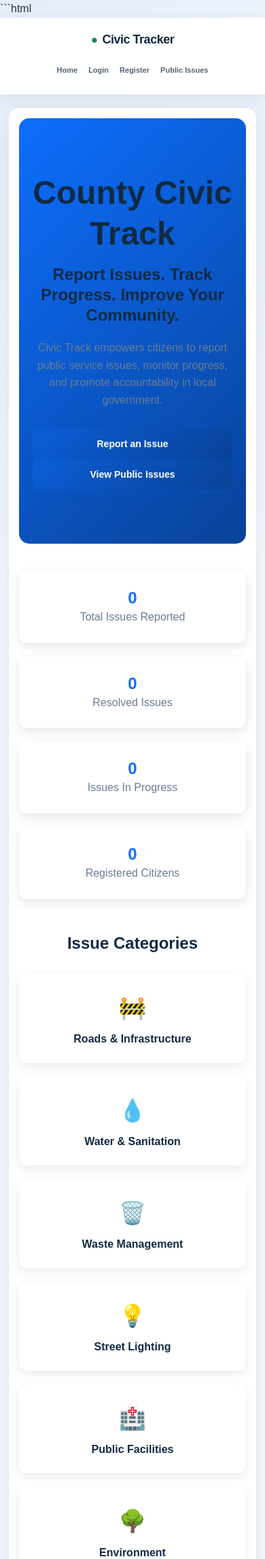
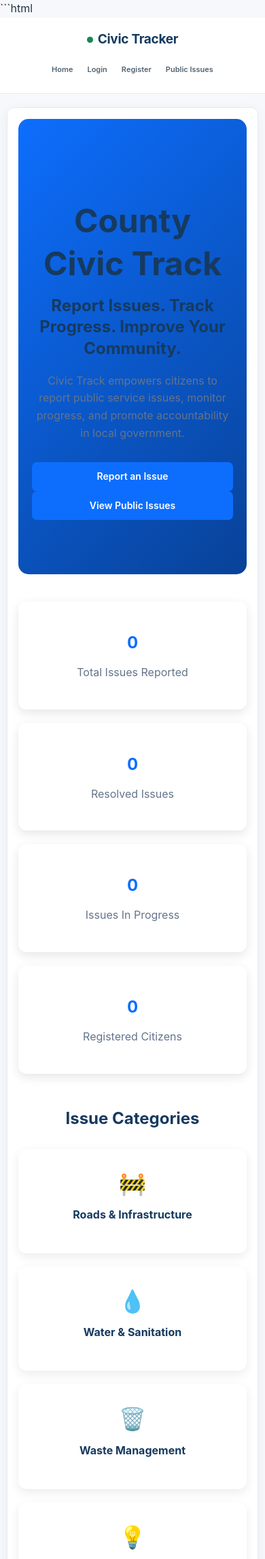
Before and after one commit to akoyiwilliam79-dot/SiayaCountyCivicTrackSystem, a Django app: page / in a window 390 px wide. Shown: the top 2294 px of the page at 68% size. Run offline with Django 5.2, Linux system fonts and the light colour scheme.

Commit message:
fixed base.html

```diff
--- a/civicapp/templates/civicapp/base.html
+++ b/civicapp/templates/civicapp/base.html
@@ -8,53 +8,45 @@
     <meta name="viewport" content="width=device-width, initial-scale=1.0">
 
     <style>
+        /* =========================================
+           RESET
+        ========================================= */
+
         * {
             box-sizing: border-box;
-            margin: 0;
-            padding: 0;
         }
 
-        :root {
-            --primary: #0b5ed7;
-            --primary-dark: #084298;
-            --green: #198754;
-            --green-dark: #146c43;
-            --dark: #102a43;
-            --text: #243447;
-            --muted: #6b7c93;
-            --background: #f5f8fc;
-            --white: #ffffff;
-            --border: #e3eaf2;
+        html {
+            scroll-behavior: smooth;
         }
 
         body {
-            font-family: Arial, Helvetica, sans-serif;
-            background:
-                radial-gradient(circle at top left, rgba(11, 94, 215, 0.07), transparent 30%),
-                #f5f8fc;
-            color: var(--text);
-            min-height: 100vh;
+            margin: 0;
+            font-family: Inter, Arial, Helvetica, sans-serif;
+            background: #f6f8fb;
+            color: #243447;
             line-height: 1.6;
         }
 
-        /* =========================
-           NAVBAR
-        ========================== */
+        /* =========================================
+           NAVIGATION
+        ========================================= */
 
         .navbar {
-            min-height: 72px;
-            padding: 0 6%;
-            background: rgba(255, 255, 255, 0.96);
-            border-bottom: 1px solid var(--border);
+            background: #ffffff;
+            color: #243447;
+            min-height: 70px;
+            padding: 12px 5%;
             display: flex;
+            justify-content: space-between;
             align-items: center;
-            justify-content: space-between;
-            gap: 30px;
+            gap: 25px;
+
+            border-bottom: 1px solid #e7ebf0;
+
             position: sticky;
             top: 0;
             z-index: 1000;
-            box-shadow: 0 4px 20px rgba(16, 42, 67, 0.07);
-            backdrop-filter: blur(12px);
         }
 
         /* BRAND */
@@ -67,17 +59,21 @@
         }
 
         .navbar strong {
-            color: var(--dark);
-            font-size: 22px;
-            font-weight: 800;
-            letter-spacing: -0.5px;
+            color: #163a5f;
+            font-size: 21px;
+            font-weight: 700;
+            letter-spacing: -0.3px;
         }
 
         .navbar strong::before {
-            content: "●";
-            color: var(--green);
-            font-size: 17px;
+            content: "";
+            display: inline-block;
+            width: 9px;
+            height: 9px;
+            background: #198754;
+            border-radius: 50%;
             margin-right: 7px;
+            vertical-align: middle;
         }
 
         /* NAV LINKS */
@@ -85,245 +81,334 @@
         .navbar > div:last-child {
             display: flex;
             align-items: center;
+            justify-content: flex-end;
             flex-wrap: wrap;
-            justify-content: flex-end;
             gap: 3px;
         }
 
         .navbar a {
-            color: #52667a;
+            color: #526273;
             text-decoration: none;
-            padding: 9px 12px;
-            border-radius: 8px;
+            padding: 8px 11px;
+            border-radius: 7px;
             font-size: 13px;
             font-weight: 600;
-            transition: 0.25s ease;
+            transition: background 0.2s ease, color 0.2s ease;
         }
 
         .navbar a:hover {
-            color: var(--primary);
-            background: #edf4ff;
+            color: #0d6efd;
+            background: #f0f5fb;
         }
 
-        /* ROLE BADGES */
+        /* =========================================
+           ROLE BADGES
+        ========================================= */
 
         .role-badge {
-            padding: 4px 10px;
-            border-radius: 30px;
+            margin-left: 4px;
+            padding: 4px 9px;
+            border-radius: 20px;
             font-size: 10px;
-            font-weight: 800;
-            letter-spacing: 0.5px;
-            text-transform: uppercase;
+            font-weight: 700;
+            letter-spacing: 0.4px;
         }
 
         .officer {
-            color: #0f5132;
-            background: #d1e7dd;
-            border: 1px solid #a3cfbb;
+            background: #e7f6ed;
+            color: #146c43;
+            border: 1px solid #c8ead6;
         }
 
         .citizen {
-            color: #41464b;
-            background: #e9ecef;
-            border: 1px solid #ced4da;
+            background: #eef1f4;
+            color: #5c6773;
+            border: 1px solid #dce1e6;
         }
 
-        /* =========================
-           MAIN CONTENT
-        ========================== */
+        /* =========================================
+           MAIN CONTENT AREA
+        ========================================= */
 
         .container {
-            width: min(1150px, calc(100% - 40px));
-            margin: 38px auto;
-            min-height: 500px;
-            background: var(--white);
-            padding: 40px;
-            border: 1px solid var(--border);
-            border-radius: 20px;
-            box-shadow:
-                0 10px 35px rgba(16, 42, 67, 0.07),
-                0 2px 8px rgba(16, 42, 67, 0.03);
+            width: min(1100px, calc(100% - 40px));
+            margin: 32px auto 50px;
+
+            background: #ffffff;
+
+            padding: 34px;
+
+            border: 1px solid #e7ebf0;
+            border-radius: 12px;
+
+            box-shadow: 0 4px 18px rgba(30, 55, 80, 0.05);
+
+            min-height: 450px;
         }
 
-        /* =========================
+        /* =========================================
            TYPOGRAPHY
-        ========================== */
+        ========================================= */
 
         h1,
         h2,
         h3,
         h4 {
-            color: var(--dark);
-            line-height: 1.25;
+            color: #163a5f;
+            line-height: 1.3;
         }
 
         h1 {
-            font-size: 38px;
+            font-size: 34px;
+            margin-bottom: 14px;
         }
 
         h2 {
-            font-size: 28px;
+            font-size: 27px;
+            margin-bottom: 12px;
         }
 
         h3 {
             font-size: 21px;
         }
 
-        p {
-            color: var(--muted);
+        h4 {
+            font-size: 17px;
         }
 
-        /* =========================
+        p {
+            color: #64748b;
+        }
+
+        /* =========================================
            BUTTONS
-        ========================== */
+        ========================================= */
 
         button,
         .btn {
             display: inline-block;
-            padding: 11px 20px;
+
+            padding: 10px 18px;
+
+            background: #0d6efd;
+            color: #ffffff;
+
             border: none;
-            border-radius: 9px;
-            background: linear-gradient(
-                135deg,
-                var(--primary),
-                var(--primary-dark)
-            );
-            color: white;
+            border-radius: 7px;
+
+            font-family: inherit;
             font-size: 14px;
-            font-weight: 700;
+            font-weight: 600;
+
             cursor: pointer;
             text-decoration: none;
-            transition: 0.25s ease;
-            box-shadow: 0 5px 15px rgba(11, 94, 215, 0.18);
+
+            transition:
+                background 0.2s ease,
+                transform 0.2s ease;
         }
 
         button:hover,
         .btn:hover {
-            transform: translateY(-2px);
-            box-shadow: 0 8px 20px rgba(11, 94, 215, 0.25);
+            background: #0b5ed7;
+            transform: translateY(-1px);
         }
 
-        /* =========================
+        /* =========================================
            FORMS
-        ========================== */
+        ========================================= */
 
         input,
         textarea,
         select {
             width: 100%;
             max-width: 100%;
-            padding: 12px 14px;
-            border: 1px solid #d8e1eb;
-            border-radius: 9px;
-            background: #fbfcfe;
-            color: var(--text);
+
+            padding: 11px 13px;
+
+            background: #ffffff;
+
+            border: 1px solid #d8dee6;
+            border-radius: 7px;
+
+            color: #243447;
             font-family: inherit;
-            transition: 0.2s ease;
+            font-size: 14px;
+
+            transition:
+                border-color 0.2s ease,
+                box-shadow 0.2s ease;
         }
 
-        input:hover,
-        textarea:hover,
-        select:hover {
-            border-color: #b9c8d8;
+        input::placeholder,
+        textarea::placeholder {
+            color: #9aa6b2;
         }
 
         input:focus,
         textarea:focus,
         select:focus {
             outline: none;
-            background: white;
-            border-color: var(--primary);
-            box-shadow: 0 0 0 4px rgba(11, 94, 215, 0.1);
+
+            border-color: #0d6efd;
+
+            box-shadow: 0 0 0 3px rgba(13, 110, 253, 0.09);
         }
 
-        /* =========================
+        /* =========================================
            MESSAGE SYSTEM
-        ========================== */
+        ========================================= */
 
         .alert {
-            width: min(1150px, calc(100% - 40px));
-            padding: 14px 18px;
-            margin: 20px auto;
-            border-radius: 10px;
+            width: min(1100px, calc(100% - 40px));
+
+            padding: 12px 16px;
+
+            margin: 18px auto;
+
+            border-radius: 8px;
+
             font-size: 14px;
-            font-weight: 700;
+            font-weight: 600;
+
             text-align: center;
+
             border: 1px solid transparent;
-            box-shadow: 0 5px 18px rgba(0, 0, 0, 0.05);
+
             animation: slideDown 0.3s ease;
         }
 
         .alert.success {
-            background: #d1e7dd;
-            color: #0f5132;
-            border-color: #a3cfbb;
+            background: #e8f6ee;
+            color: #146c43;
+            border-color: #c8ead6;
         }
 
         .alert.error {
-            background: #f8d7da;
-            color: #842029;
-            border-color: #f1aeb5;
+            background: #fbe9eb;
+            color: #b02a37;
+            border-color: #f3c2c7;
         }
 
         .alert.warning {
-            background: #fff3cd;
-            color: #664d03;
-            border-color: #ffecb5;
+            background: #fff7df;
+            color: #856404;
+            border-color: #ffe8a1;
         }
 
         .alert.info {
-            background: #cff4fc;
+            background: #e9f6fb;
             color: #055160;
-            border-color: #9eeaf9;
+            border-color: #bee5eb;
         }
 
         @keyframes slideDown {
+
             from {
                 opacity: 0;
-                transform: translateY(-12px);
+                transform: translateY(-8px);
             }
 
             to {
                 opacity: 1;
                 transform: translateY(0);
             }
+
         }
 
-        /* =========================
-           LINKS
-        ========================== */
+        /* =========================================
+           GENERAL CONTENT HELPERS
+        ========================================= */
 
-        a {
-            color: var(--primary);
+        img {
+            max-width: 100%;
+            height: auto;
         }
 
-        /* =========================
-           RESPONSIVE
-        ========================== */
+        table {
+            width: 100%;
+            border-collapse: collapse;
+        }
 
-        @media (max-width: 1050px) {
+        table th {
+            background: #f5f7fa;
+            color: #394b5f;
+            font-weight: 700;
+        }
+
+        table th,
+        table td {
+            padding: 11px 13px;
+            border-bottom: 1px solid #e7ebf0;
+            text-align: left;
+        }
+
+        table tr:hover td {
+            background: #fafbfd;
+        }
+
+        hr {
+            border: none;
+            border-top: 1px solid #e7ebf0;
+            margin: 25px 0;
+        }
+
+        /* =========================================
+           EXISTING RESPONSIVE HELPERS
+        ========================================= */
+
+        .meta-grid {
+            display: grid;
+            gap: 20px;
+        }
+
+        .footer-actions {
+            display: flex;
+            gap: 10px;
+        }
+
+        /* =========================================
+           TABLET
+        ========================================= */
+
+        @media (max-width: 950px) {
 
             .navbar {
-                padding: 15px 25px;
+                padding: 12px 25px;
             }
 
             .navbar > div:last-child {
-                gap: 0;
+                justify-content: flex-end;
             }
 
             .navbar a {
-                padding: 8px 9px;
+                padding: 7px 8px;
                 font-size: 12px;
             }
+
+            .container {
+                width: calc(100% - 30px);
+                padding: 28px;
+            }
+
         }
 
-        @media (max-width: 850px) {
+        /* =========================================
+           MOBILE
+        ========================================= */
+
+        @media (max-width: 768px) {
 
             .navbar {
                 position: relative;
+
                 flex-direction: column;
-                padding: 18px 15px;
-                gap: 15px;
+
+                padding: 17px 15px;
+
+                gap: 13px;
+
+                text-align: center;
             }
 
             .navbar > div:first-child {
@@ -331,50 +416,37 @@
             }
 
             .navbar > div:last-child {
+                width: 100%;
                 justify-content: center;
-                text-align: center;
             }
 
             .navbar a {
                 display: inline-block;
                 margin: 2px;
+                padding: 7px 9px;
+                font-size: 12px;
             }
 
             .container {
-                width: calc(100% - 30px);
-                margin: 25px auto;
-                padding: 25px;
-                border-radius: 15px;
+                width: 94%;
+
+                margin: 20px auto 35px;
+
+                padding: 20px;
+
+                border-radius: 10px;
             }
 
             h1 {
-                font-size: 31px;
+                font-size: 29px;
             }
 
             h2 {
                 font-size: 24px;
             }
-        }
 
-        @media (max-width: 600px) {
-
-            .navbar strong {
-                font-size: 20px;
-            }
-
-            .navbar a {
-                font-size: 12px;
-                padding: 7px 8px;
-            }
-
-            .container {
-                width: 94%;
-                padding: 18px;
-                margin: 18px auto;
-            }
-
-            .alert {
-                width: 94%;
+            h3 {
+                font-size: 19px;
             }
 
             .meta-grid {
@@ -389,27 +461,38 @@
                 width: 100%;
                 text-align: center;
             }
+
         }
 
-        @media (max-width: 400px) {
+        /* =========================================
+           SMALL PHONES
+        ========================================= */
+
+        @media (max-width: 480px) {
 
             .navbar strong {
-                font-size: 18px;
+                font-size: 19px;
+            }
+
+            .navbar a {
+                font-size: 11px;
+                padding: 6px 7px;
             }
 
             .role-badge {
                 font-size: 9px;
-                padding: 3px 8px;
-            }
-
-            .navbar a {
-                font-size: 11px;
-                padding: 6px;
+                padding: 3px 7px;
             }
 
             .container {
-                padding: 15px;
+                width: 95%;
+                padding: 16px;
             }
+
+            .alert {
+                width: 95%;
+            }
+
         }
     </style>
 
@@ -419,43 +502,92 @@
 <body>
 
 <!-- NAVBAR -->
+
 <div class="navbar">
 
     <div>
+
         <strong>Civic Tracker</strong>
 
         {% if user.is_authenticated and user.profile %}
+
             {% if user.profile.role == 'officer' %}
-                <span class="role-badge officer">Officer</span>
+
+                <span class="role-badge officer">
+                    Officer
+                </span>
+
             {% else %}
-                <span class="role-badge citizen">Citizen</span>
+
+                <span class="role-badge citizen">
+                    Citizen
+                </span>
+
             {% endif %}
+
         {% endif %}
+
     </div>
+
 
     <div>
 
         {% if user.is_authenticated %}
 
-            <a href="{% url 'home' %}">Home</a>
-            <a href="{% url 'dashboard' %}">Dashboard</a>
-            <a href="{% url 'public_issues' %}">Public Issues</a>
-            <a href="{% url 'report_issue' %}">Report Issue</a>
-            <a href="{% url 'my_reports' %}">My Reports</a>
-            <a href="{% url 'profile' %}">Profile</a>
+            <a href="{% url 'home' %}">
+                Home
+            </a>
+
+            <a href="{% url 'dashboard' %}">
+                Dashboard
+            </a>
+
+            <a href="{% url 'public_issues' %}">
+                Public Issues
+            </a>
+
+            <a href="{% url 'report_issue' %}">
+                Report Issue
+            </a>
+
+            <a href="{% url 'my_reports' %}">
+                My Reports
+            </a>
+
+            <a href="{% url 'profile' %}">
+                Profile
+            </a>
 
             {% if user.profile.role == 'officer' %}
-                <a href="{% url 'officer_dashboard' %}">Officer Panel</a>
+
+                <a href="{% url 'officer_dashboard' %}">
+                    Officer Panel
+                </a>
+
             {% endif %}
 
-            <a href="{% url 'logout' %}">Logout</a>
+            <a href="{% url 'logout' %}">
+                Logout
+            </a>
+
 
         {% else %}
 
-            <a href="{% url 'home' %}">Home</a>
-            <a href="{% url 'login' %}">Login</a>
-            <a href="{% url 'register' %}">Register</a>
-            <a href="{% url 'public_issues' %}">Public Issues</a>
+            <a href="{% url 'home' %}">
+                Home
+            </a>
+
+            <a href="{% url 'login' %}">
+                Login
+            </a>
+
+            <a href="{% url 'register' %}">
+                Register
+            </a>
+
+            <a href="{% url 'public_issues' %}">
+                Public Issues
+            </a>
 
         {% endif %}
 
@@ -463,18 +595,24 @@
 
 </div>
 
+
 <!-- MESSAGES (GLOBAL FIX) -->
+
 {% if messages %}
 
     {% for message in messages %}
+
         <div class="alert {{ message.tags }}">
             {{ message }}
         </div>
+
     {% endfor %}
 
 {% endif %}
 
+
 <!-- AUTO FADE MESSAGES -->
+
 <script>
 document.addEventListener("DOMContentLoaded", function () {
 
@@ -483,12 +621,19 @@ document.addEventListener("DOMContentLoaded", function () {
     alerts.forEach((alert) => {
 
         setTimeout(() => {
-            alert.style.transition = "opacity 0.6s ease, transform 0.6s ease";
+
+            alert.style.transition =
+                "opacity 0.6s ease, transform 0.6s ease";
+
             alert.style.opacity = "0";
-            alert.style.transform = "translateY(-10px)";
+
+            alert.style.transform =
+                "translateY(-10px)";
 
             setTimeout(() => {
+
                 alert.remove();
+
             }, 600);
 
         }, 3500);
@@ -498,11 +643,17 @@ document.addEventListener("DOMContentLoaded", function () {
 });
 </script>
 
+
 <!-- PAGE CONTENT -->
+
 <div class="container">
+
     {% block content %}
+
     {% endblock %}
+
 </div>
+
 
 </body>
 </html>
```
